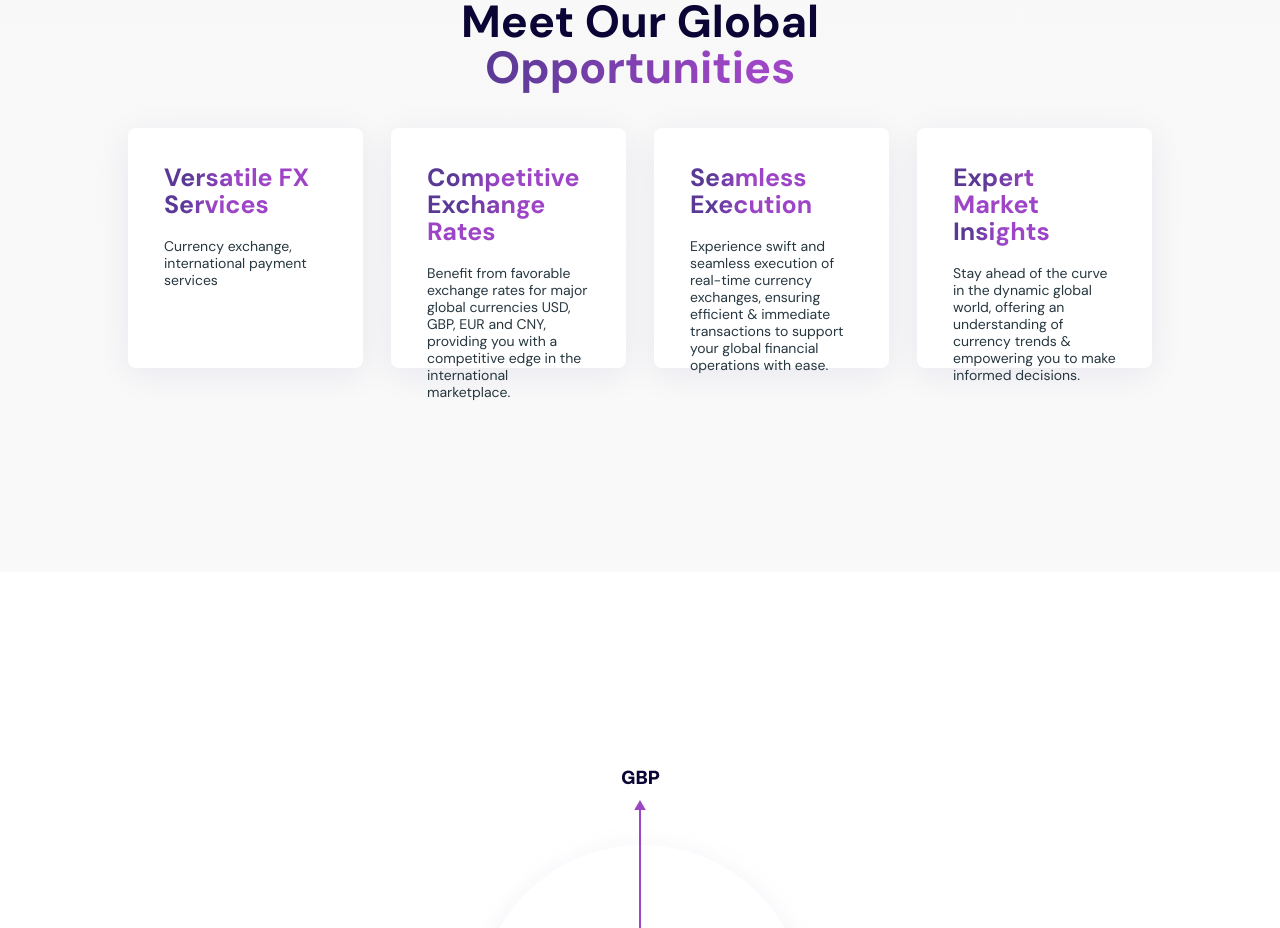
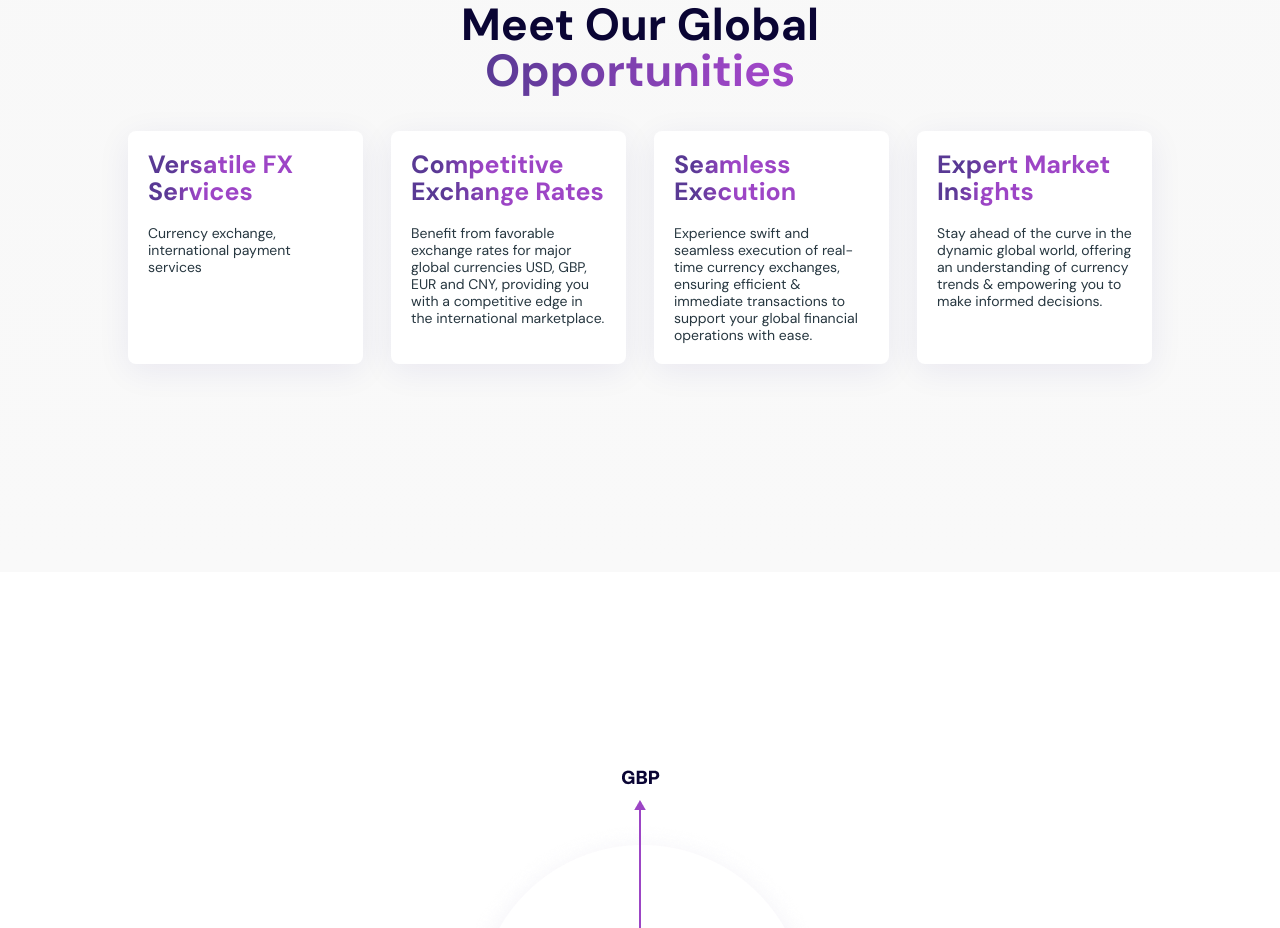
Before and after one commit to choice-bank/choice-website, a React (Vite) app: page /private-banking in a window 1280 px wide. Shown: the part 4330-5258 px from the top of the page. Built offline with nearby package versions, Linux system fonts and the light colour scheme; a web font is replaced by a local one.

Commit message:
private banking modification

```diff
--- a/src/pages/PrivateBanking/components/SectionSix.jsx
+++ b/src/pages/PrivateBanking/components/SectionSix.jsx
@@ -62,11 +62,11 @@ const SectionSix = () => {
             </span>
           </h1>
         </div>
-        <div className="flex gap-7 flex-col lg:flex-row md:flex-row  lg:mx-32 h-[240px]">
+        <div className="flex gap-7 flex-col lg:flex-row md:flex-row  lg:mx-32 h-[full]">
           {items.map((item, index) => (
             <div
               key={index}
-              className="bg-white  rounded-lg  lg:p-9 md:p-4 p-2 lg:w-full w-full md:w-full"
+              className="bg-white  rounded-lg  lg:p-5 md:p-4 p-2 lg:w-full w-full md:w-full"
               style={{ boxShadow: "0px 7px 34px 0px rgba(25, 5, 121, 0.07)" }}
             >
               <h2
```
